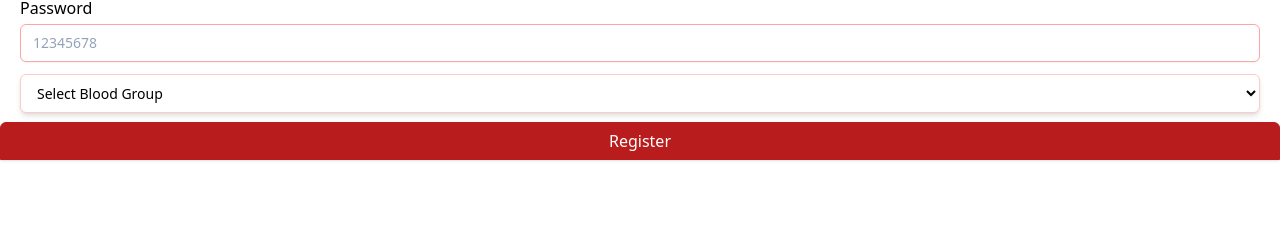
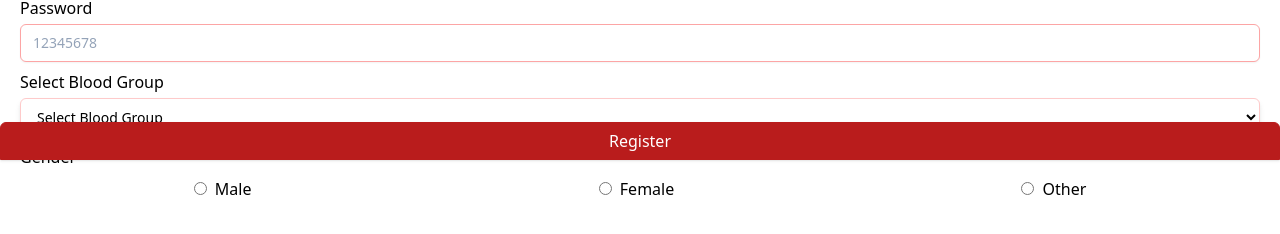
Before and after one commit to mdsamaul/bmhbd_client, a React (Vite) app: page /registration in a window 1280 px wide. Shown: the part 636-870 px from the top of the page. Built offline with nearby package versions, Linux system fonts and the light colour scheme; no server answers.

Commit message:
gender section

```diff
--- a/src/components/RadioField/RadioField.jsx
+++ b/src/components/RadioField/RadioField.jsx
@@ -1,7 +1,49 @@
 import React from "react";
 
-const RadioField = () => {
-  return <div></div>;
+const RadioField = ({ label, register, registerName }) => {
+  return (
+    <div>
+      <label className="block">{label}</label>
+      <div className="flex justify-around py-2">
+        <div>
+          <label htmlFor="field-male">
+            <input
+              {...register(registerName)}
+              type="radio"
+              name="gender"
+              value="Male"
+              id="field-male"
+            />
+            <span className="pl-1"> Male</span>
+          </label>
+        </div>
+        <div>
+          <label htmlFor="field-female">
+            <input
+              {...register(registerName)}
+              type="radio"
+              name="gender"
+              value="Female"
+              id="field-female"
+            />
+            <span className="pl-1"> Female</span>
+          </label>
+        </div>
+        <div>
+          <label htmlFor="field-other">
+            <input
+              {...register(registerName)}
+              type="radio"
+              name="gender"
+              value="Other"
+              id="field-other"
+            />
+            <span className="pl-1"> Other</span>
+          </label>
+        </div>
+      </div>
+    </div>
+  );
 };
 
 export default RadioField;
--- a/src/components/SelectBlood/SelectBlood.jsx
+++ b/src/components/SelectBlood/SelectBlood.jsx
@@ -1,10 +1,11 @@
 import React from "react";
 import { useForm } from "react-hook-form";
 
-const SelectBlood = ({ register, registerName }) => {
+const SelectBlood = ({ label, register, registerName }) => {
   return (
     <>
       <div>
+        <label>{label}</label>
         <select
           className="mt-1 px-3 py-2 bg-white border shadow-md border-red-200 placeholder-slate-400 focus:outline-none focus:border-white focus:ring-white block w-full rounded-md sm:text-sm focus:ring-1"
           {...register(registerName)}
--- a/src/pages/Registration/Registration.jsx
+++ b/src/pages/Registration/Registration.jsx
@@ -7,6 +7,7 @@ import TextInputField from "../../components/TextInputField/TextInputField.jsx";
 import UploadedImage from "../../components/UploadedImage/UploadedImage.jsx";
 import { FcManager } from "react-icons/fc";
 import SelectBlood from "../../components/SelectBlood/SelectBlood.jsx";
+import RadioField from "../../components/RadioField/RadioField.jsx";
 
 const Registration = () => {
   const [selectedFile, setSelectedFile] = useState(
@@ -88,7 +89,15 @@ const Registration = () => {
             <SelectBlood
               register={register}
               registerName={"bloodGroup"}
+              label={"Select Blood Group"}
             ></SelectBlood>
+          </div>
+          <div className="py-2">
+            <RadioField
+              label={"Gender"}
+              registerName={"gender"}
+              register={register}
+            ></RadioField>
           </div>
 
           {/* <input defaultValue="test" {...register("example")} /> */}
@@ -105,8 +114,6 @@ const Registration = () => {
           {/* <input type="submit" /> */}
         </form>
       </div>
-
-      <div className="py-20">{/* <RadioField></RadioField> */}</div>
     </div>
   );
 };
```
